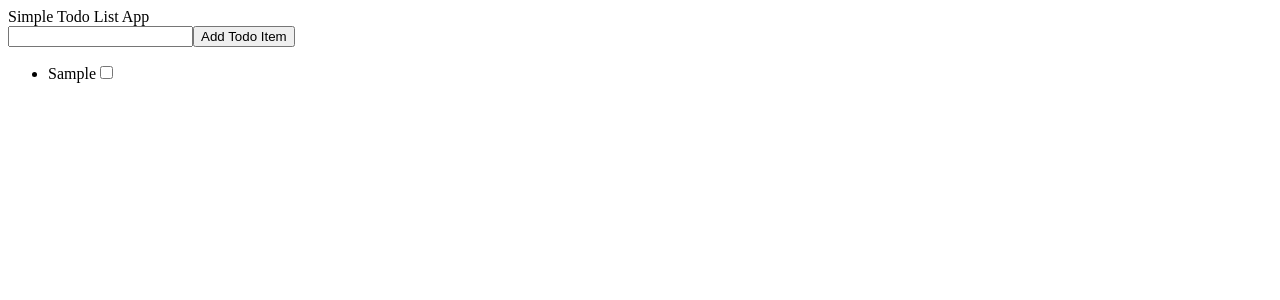
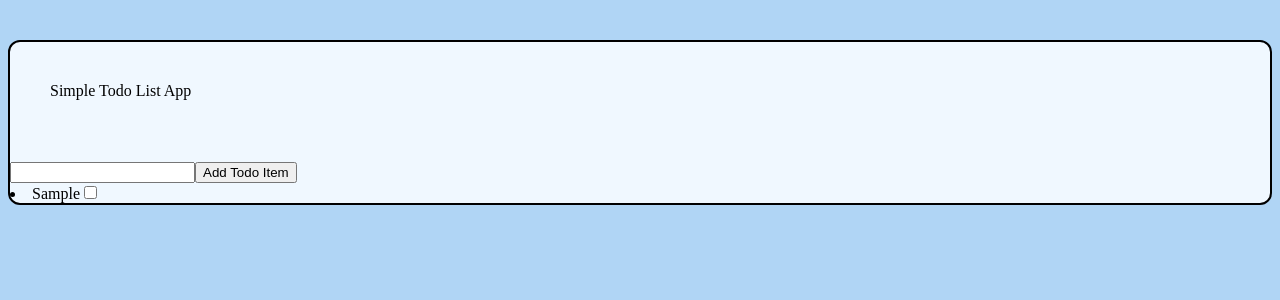
Before and after one commit to hnhon/todolistdemo, a React (Create React App) app: page / in a window 1280 px wide. Both pictures are taken after typing "Sample" into the empty fields and a click on the button "Add Todo Item". Shown: the top 300 px of the page. Built offline with nearby package versions, Linux system fonts and the light colour scheme.

Commit message:
Add strikethrough feature and partial styling

```diff
--- a/src/App.css
+++ b/src/App.css
@@ -1,38 +1,10 @@
-.App {
-  text-align: center;
+body {
+  background-color: rgb(176, 213, 245);
 }
 
-.App-logo {
-  height: 40vmin;
-  pointer-events: none;
+.App {
+  background-color: aliceblue;
+  margin: 40px auto;
+  border: 2px solid black;
+  border-radius: 12px;
 }
-
-@media (prefers-reduced-motion: no-preference) {
-  .App-logo {
-    animation: App-logo-spin infinite 20s linear;
-  }
-}
-
-.App-header {
-  background-color: #282c34;
-  min-height: 100vh;
-  display: flex;
-  flex-direction: column;
-  align-items: center;
-  justify-content: center;
-  font-size: calc(10px + 2vmin);
-  color: white;
-}
-
-.App-link {
-  color: #61dafb;
-}
-
-@keyframes App-logo-spin {
-  from {
-    transform: rotate(0deg);
-  }
-  to {
-    transform: rotate(360deg);
-  }
-}
--- a/src/App.js
+++ b/src/App.js
@@ -2,34 +2,65 @@ import React, {Component} from 'react';
 import Title from './title';
 import AddTodo from './addTodo';
 import List from './List';
+import './App.css'
 
 class App extends Component {
   constructor(props) {
     super(props);
     this.state = {
-      item: '',
+      item: {
+        text: '',
+        id: Date.now(),
+        done: false
+      },
       items: []
     };
   }
 
   handleChange = (e) => {
-    this.setState ({item: e.target.value});
+      let newItem =
+      {
+        text: e.target.value,
+        id: Date.now(),
+        done: false
+      }
+      this.setState ({item: newItem});
   }
 
   handleSubmit = (e) => {
     e.preventDefault();
     this.setState ({
-      item: '',
-      items: [...this.state.items, this.state.item]
+      items: [...this.state.items, this.state.item],
+      item: {
+        text: '',
+        id: Date.now(),
+        done: false
+      }
+    })
+  }
+
+  handleClick = (id) => {
+    let newList = this.state.items.map (i => {
+      if (i.id === id) {
+        return {
+          text: i.text,
+          id: i.id,
+          done: !i.done
+        } } else {
+          return i;
+        }
+    });
+    this.setState ({
+      items: newList
     })
   }
 
   render () {
     return (
-      <div>
+      <div className='App'>
         <Title />
         <AddTodo onChange={this.handleChange} onSubmit={this.handleSubmit} item={this.state.item} />
-        <List items={this.state.items}/>
+        <List items={this.state.items} onClick={this.handleClick}/>
       </div>
     );
   }
--- a/src/List.js
+++ b/src/List.js
@@ -1,42 +1,26 @@
-import React, {Component} from 'react';
+import React from 'react';
 
-class List extends Component {
-    constructor (props) {
-        super(props);
-        this.state = {
-            markCompleted: false
-        };
-    }
-
-    handleChange = () => {
-        let completed = this.state.markCompleted;
-        completed = completed ? false : true;
-        this.setState({markCompleted: completed})
-    }
-
-    getStyle = () => {
-        return {
-            textDecoration: this.state.markCompleted ? 'line-through' : 'none',
-        }
-    }
-
-    render () {
+function List (props) {
     return (
-            <ul>
+        <div>
             {
-                    this.props.items.map(
-                    (i, index) => {
-                    return(
-                    <div style={this.getStyle()}>
-                        <li key={index} markCompleted={this.state.markCompleted}>{i}<input type='checkbox' onChange={this.handleChange}></input></li>
-                    </div>
+                props.items.map(
+                    (i) => {
+                        return (
+                                <li key={i.id} style={{
+                                    textDecoration: i.done
+                                      ? "line-through"
+                                      : ""
+                                  }}>
+                                    {i.text}
+                                    <input type='checkbox' onClick={() => props.onClick(i.id)}></input>
+                                </li>
                         )
                     }
                 )
             }
-            </ul>
+        </div>
     );
-    }
 };
 
 export default List;
--- /dev/null
+++ b/src/Title.css
@@ -0,0 +1,4 @@
+.title {
+    height: 40px;
+    padding: 40px;
+}
--- a/src/addTodo.js
+++ b/src/addTodo.js
@@ -3,7 +3,7 @@ import React from 'react';
 function AddTodo (props) {
     return (
         <form onSubmit={props.onSubmit}>
-            <input value={props.item} onChange={props.onChange}>
+            <input value={props.item.text} onChange={props.onChange} required>
             </input>
             <button>
                 Add Todo Item
--- a/src/title.js
+++ b/src/title.js
@@ -1,8 +1,9 @@
 import React from 'react';
+import './Title.css';
 
 function Title () {
     return (
-        <header>
+        <header className='title'>
             Simple Todo List App
         </header>
     )
```
Lines whose indentation alone changed are shown as unchanged.
